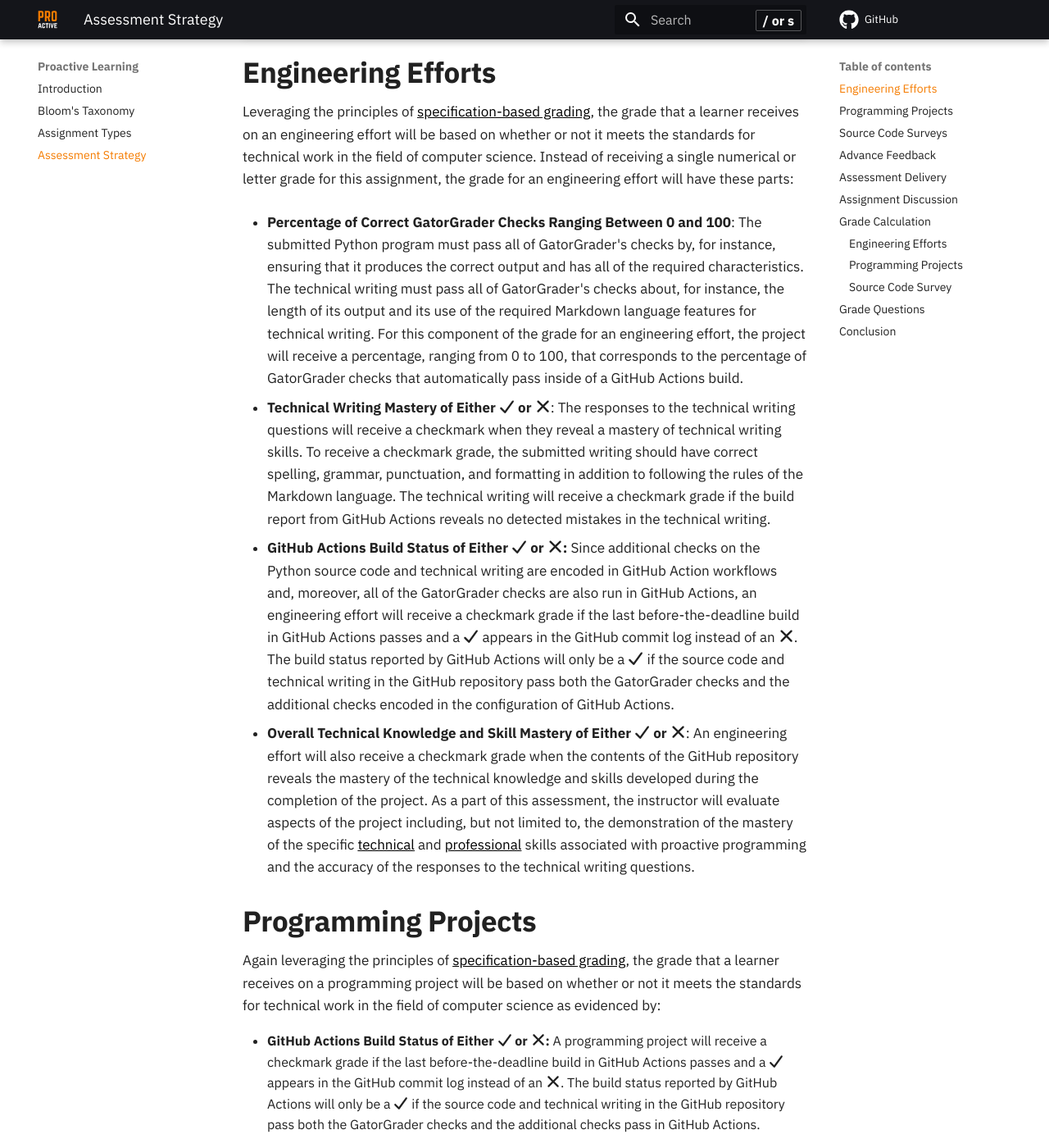
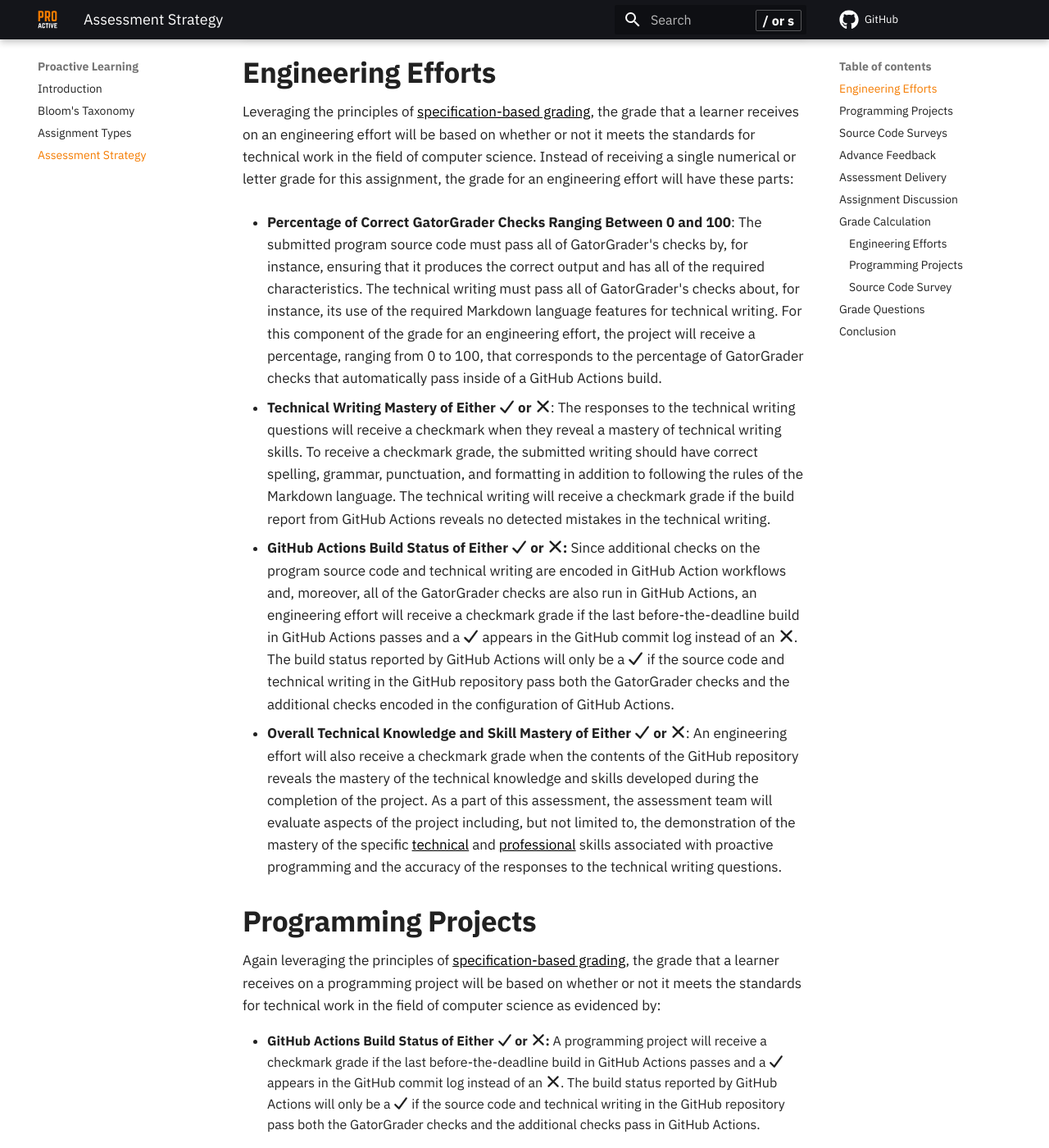
Before and after one commit to ProactiveProgrammers/www.proactiveprogrammers.com, an MkDocs documentation site: the page built from docs/proactive-learning/assessment-strategy.md, in a window 1280 px wide and 1400 px high, scrolled down 1553 px. Shown: the whole window at 82% size. Built offline with MkDocs 1.6.1 and Material for MkDocs 9.7.7, drawn with Linux system fonts in a browser that asks for light colours; comment, search, counter and statistics services are not loaded.

Commit message:
refactor: Revise assessment-strategy content on engineering-efforts.

```diff
--- a/docs/proactive-learning/assessment-strategy.md
+++ b/docs/proactive-learning/assessment-strategy.md
@@ -63,14 +63,14 @@
 this assignment, the grade for an engineering effort will have these parts:
 
 - **Percentage of Correct GatorGrader Checks Ranging Between 0 and 100**: The
-  submitted Python program must pass all of GatorGrader's checks by, for
+  submitted program source code must pass all of GatorGrader's checks by, for
   instance, ensuring that it produces the correct output and has all of the
   required characteristics. The technical writing must pass all of GatorGrader's
-  checks about, for instance, the length of its output and its use of the
-  required Markdown language features for technical writing. For this component
-  of the grade for an engineering effort, the project will receive a percentage,
-  ranging from 0 to 100, that corresponds to the percentage of GatorGrader
-  checks that automatically pass inside of a GitHub Actions build.
+  checks about, for instance, its use of the required Markdown language features
+  for technical writing. For this component of the grade for an engineering
+  effort, the project will receive a percentage, ranging from 0 to 100, that
+  corresponds to the percentage of GatorGrader checks that automatically pass
+  inside of a GitHub Actions build.
 
 - **Technical Writing Mastery of Either :fontawesome-solid-check: or
   :fontawesome-solid-times:**: The responses to the technical writing questions
@@ -82,7 +82,7 @@
   detected mistakes in the technical writing.
 
 - **GitHub Actions Build Status of Either :fontawesome-solid-check: or
-  :fontawesome-solid-times::** Since additional checks on the Python source
+  :fontawesome-solid-times::** Since additional checks on the program source
   code and technical writing are encoded in GitHub Action workflows and,
   moreover, all of the GatorGrader checks are also run in GitHub Actions, an
   engineering effort will receive a checkmark grade if the last
@@ -98,8 +98,8 @@
   effort will also receive a checkmark grade when the contents of the GitHub
   repository reveals the mastery of the technical knowledge and skills developed
   during the completion of the project. As a part of this assessment, the
-  instructor will evaluate aspects of the project including, but not limited to,
-  the demonstration of the mastery of the specific
+  assessment team will evaluate aspects of the project including, but not
+  limited to, the demonstration of the mastery of the specific
   [technical](../../proactive-skills/technical-skills/introduction-technical-skills/)
   and
   [professional](../../proactive-skills/professional-skills/introduction-professional-skills/)
```
